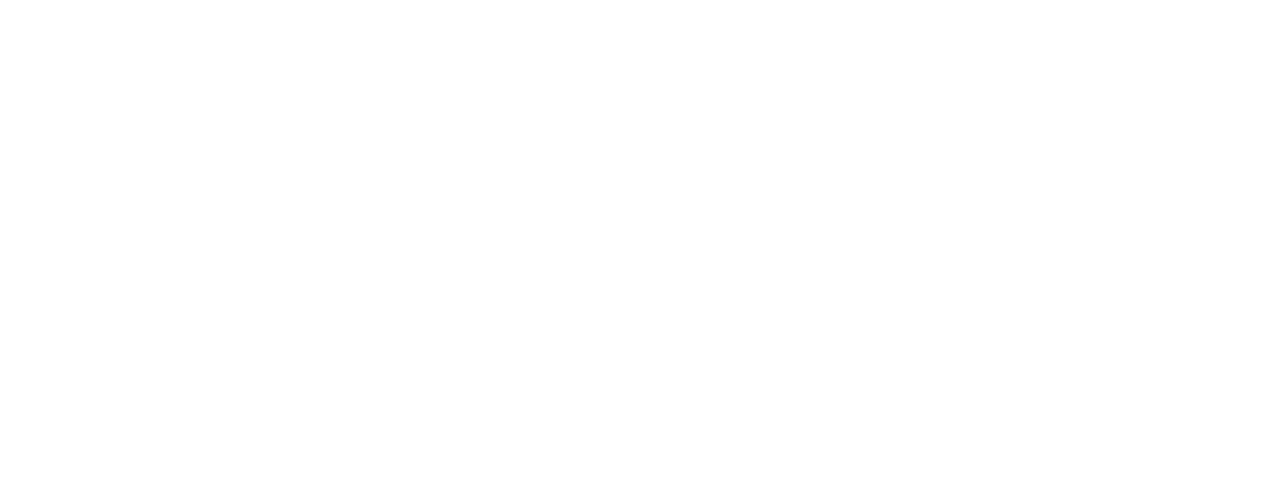
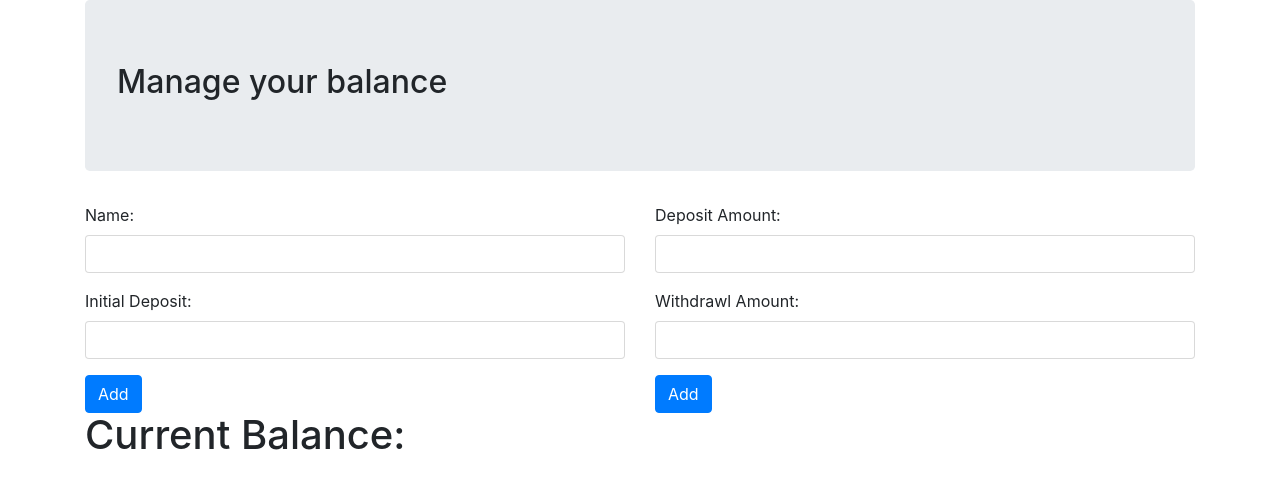
Before and after one commit to mwlong23/account-manager, a plain HTML site: page index.html in a window 1280 px wide. Drawn offline with Linux system fonts and the light colour scheme.

Commit message:
add form fields to html

```diff
--- a/index.html
+++ b/index.html
@@ -10,7 +10,42 @@
   </head>
   <body>
     <div class="container">
+      <div class="jumbotron">
+        <h2>Manage your balance</h2>
 
+      </div>
+     <div class="row well">
+       <div class="col-sm-6 ">
+        <form class="initial-deposit" action="index.html" method="post">
+          <div class="form-group">
+            <label for="name">Name:</label>
+            <input type="text" id="name"class="form-control new-type">
+          </div>
+          <div class="form-group">
+            <label for="initial-deposit">Initial Deposit:</label>
+            <input type="text" id="initial-deposit"class="form-control new-type">
+          </div>
+
+        <button type="submit" class="btn btn-primary">Add</button>
        </div>
+       <div class="col-sm-6 well">
+
+           <div class="form-group">
+             <label for="new-deposit">Deposit Amount:</label>
+             <input type="text" id="new-deposit"class="form-control new-type">
+           </div>
+           <div class="form-group">
+             <label for="new-withdrawl">Withdrawl Amount:</label>
+             <input type="text" id="new-withdrawl" class="form-control new-type">
+           </div>
+         </form>
+         <button type="submit" class="btn btn-primary">Add</button>
+       </div>
+       <br>
+       <div class="col-sm-12">
+         <h1>Current Balance:</h1>
+       </div>
+     </div>
+    </div>
   </body>
 </html>
```
